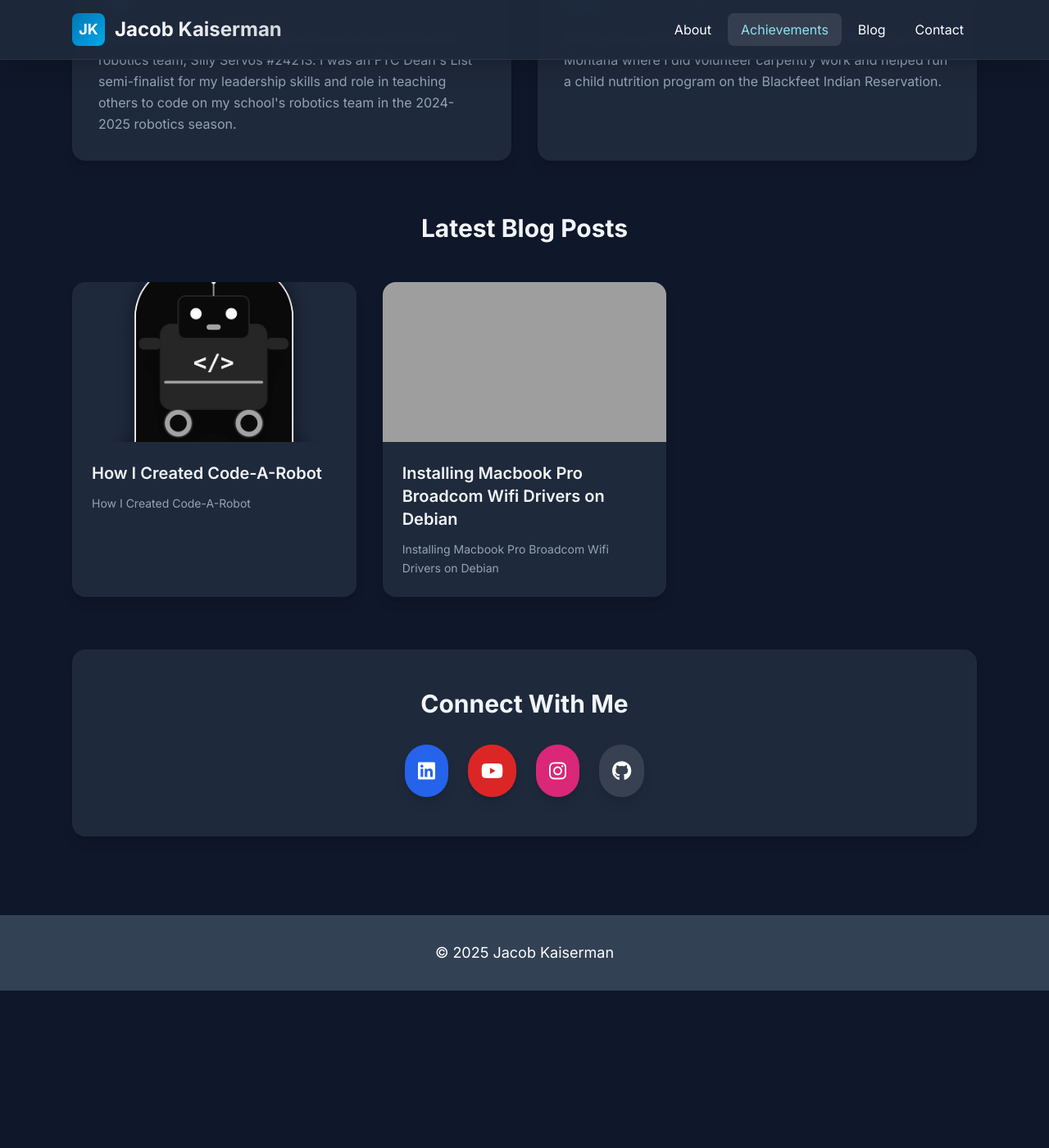
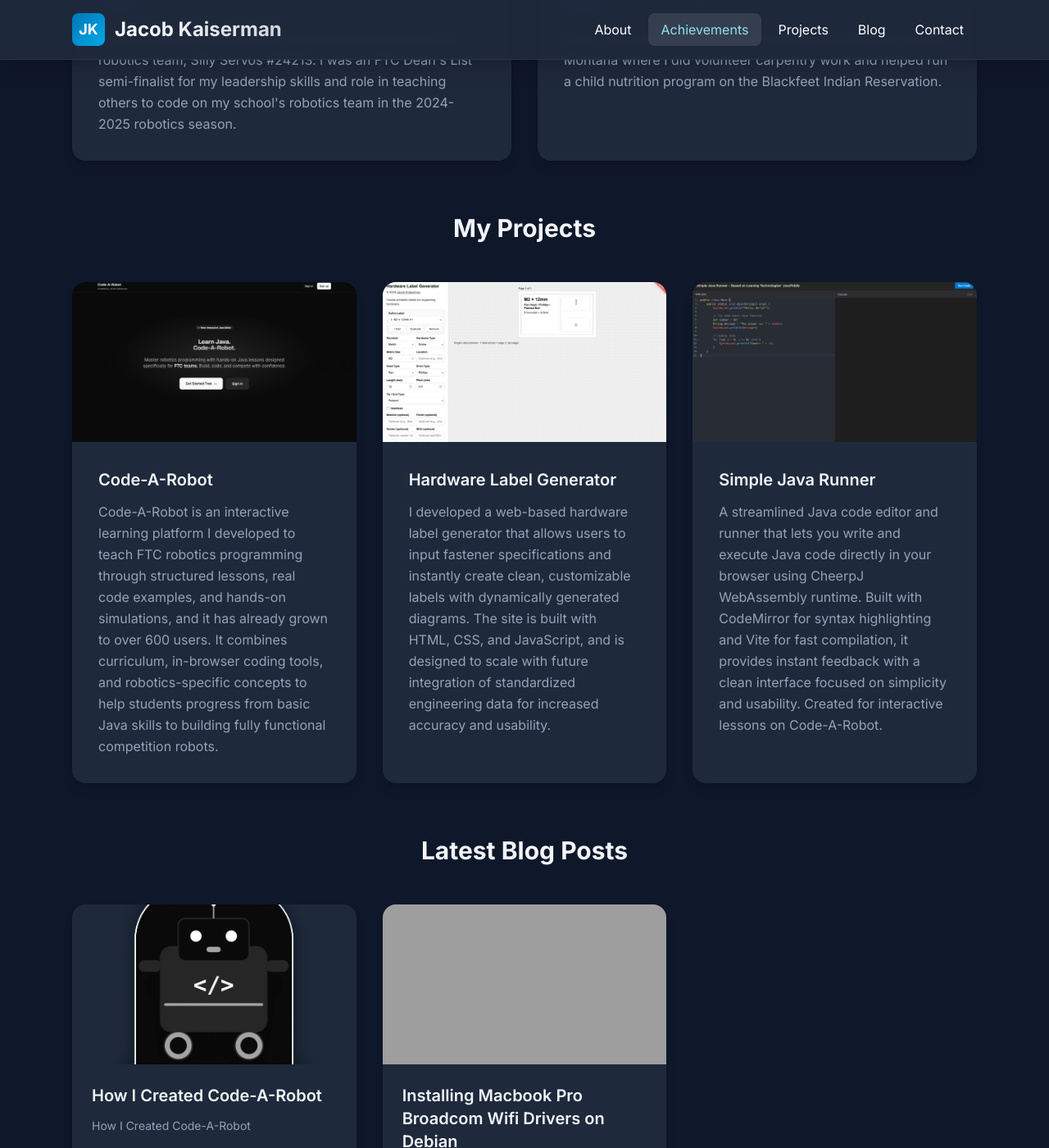
Before and after one commit to jpkaiser2/jpkaiser2.github.io, a Jekyll site: the page built from index.markdown, in a window 1280 px wide and 1400 px high, scrolled down 1108 px. Shown: the whole window at 82% size. Built offline with Jekyll 4.4.1, drawn with Linux system fonts in a browser that asks for light colours; nearby versions of some CDN libraries; before the commit the page ends 2316 px from its top, so only the background shows below that.

Commit message:
Add Projects section with screenshots
Introduce a new "Projects" section showcasing Code-A-Robot, Hardware Label Generator, and Simple Java Runner, including project cards with screenshots, descriptions, and external links. Add corresponding navigation links (desktop and mobile) to _layouts/home.html and generated _site/index.html. Add image assets to assets/images and the built _site/assets/images, and update feed.xml timestamps in the generated site. (.DS_Store files were added/updated by the working environment.)

```diff
--- a/_layouts/home.html
+++ b/_layouts/home.html
@@ -63,6 +63,9 @@
 
                         <span>Achievements</span>
                     </a>
+                    <a href="#projects" class="nav-link px-4 py-2 rounded-lg hover:bg-white/10 transition-all duration-200 flex items-center space-x-2">
+                        <span>Projects</span>
+                    </a>
                     <a href="#blog" class="nav-link px-4 py-2 rounded-lg hover:bg-white/10 transition-all duration-200 flex items-center space-x-2">
 
                         <span>Blog</span>
@@ -89,6 +92,9 @@
                     <a href="#achievements" onclick="closeMobileMenu()" class="nav-link flex items-center space-x-3 px-4 py-3 rounded-lg hover:bg-white/10 transition-all duration-200">
 
                         <span>Achievements</span>
+                    </a>
+                    <a href="#projects" onclick="closeMobileMenu()" class="nav-link flex items-center space-x-3 px-4 py-3 rounded-lg hover:bg-white/10 transition-all duration-200">
+                        <span>Projects</span>
                     </a>
                     <a href="#blog" onclick="closeMobileMenu()" class="nav-link flex items-center space-x-3 px-4 py-3 rounded-lg hover:bg-white/10 transition-all duration-200">
 
@@ -167,6 +173,51 @@
                         During the summer of 2024, I attended a VISIONS program in Montana where I did volunteer carpentry work and helped run a child nutrition program on the Blackfeet Indian Reservation.
                     </p>
                 </div>
+            </div>
+        </section>
+
+        <!-- Projects Section -->
+        <section id="projects" class="mb-16">
+            <h3 class="text-3xl font-bold text-center text-dark-text mb-12">My Projects</h3>
+            <div class="grid md:grid-cols-2 lg:grid-cols-3 gap-8">
+                <a href="https://codearobot.org" target="_blank" class="bg-dark-surface rounded-2xl shadow-lg overflow-hidden hover:shadow-2xl transition-shadow duration-300 group">
+                    <div class="aspect-video overflow-hidden">
+                        <img src="{{ '/assets/images/CodeARobotScreenshot.png' | relative_url }}" alt="Code-A-Robot"
+                             class="w-full h-full object-cover group-hover:scale-105 transition-transform duration-300">
+                    </div>
+                    <div class="p-8">
+                        <h4 class="text-xl font-semibold text-dark-text mb-3 group-hover:text-primary transition-colors duration-200">Code-A-Robot</h4>
+                        <p class="text-dark-muted leading-relaxed">
+                            Code-A-Robot is an interactive learning platform I developed to teach FTC robotics programming through structured lessons, real code examples, and hands-on simulations, and it has already grown to over 600 users. It combines curriculum, in-browser coding tools, and robotics-specific concepts to help students progress from basic Java skills to building fully functional competition robots.
+                        </p>
+                    </div>
+                </a>
+
+                <a href="https://jacobkaiserman.com/HardwareLabelGenerator/" target="_blank" class="bg-dark-surface rounded-2xl shadow-lg overflow-hidden hover:shadow-2xl transition-shadow duration-300 group">
+                    <div class="aspect-video overflow-hidden">
+                        <img src="{{ '/assets/images/HardwareLabelGeneratorScreenshot.png' | relative_url }}" alt="Hardware Label Generator"
+                             class="w-full h-full object-cover group-hover:scale-105 transition-transform duration-300">
+                    </div>
+                    <div class="p-8">
+                        <h4 class="text-xl font-semibold text-dark-text mb-3 group-hover:text-primary transition-colors duration-200">Hardware Label Generator</h4>
+                        <p class="text-dark-muted leading-relaxed">
+                            I developed a web-based hardware label generator that allows users to input fastener specifications and instantly create clean, customizable labels with dynamically generated diagrams. The site is built with HTML, CSS, and JavaScript, and is designed to scale with future integration of standardized engineering data for increased accuracy and usability.
+                        </p>
+                    </div>
+                </a>
+
+                <a href="https://javarunner.jacobkaiserman.com/" target="_blank" class="bg-dark-surface rounded-2xl shadow-lg overflow-hidden hover:shadow-2xl transition-shadow duration-300 group">
+                    <div class="aspect-video overflow-hidden">
+                        <img src="{{ '/assets/images/SimpleJavaRunnerScreenshot.png' | relative_url }}" alt="Simple Java Runner"
+                             class="w-full h-full object-cover group-hover:scale-105 transition-transform duration-300">
+                    </div>
+                    <div class="p-8">
+                        <h4 class="text-xl font-semibold text-dark-text mb-3 group-hover:text-primary transition-colors duration-200">Simple Java Runner</h4>
+                        <p class="text-dark-muted leading-relaxed">
+                            A streamlined Java code editor and runner that lets you write and execute Java code directly in your browser using CheerpJ WebAssembly runtime. Built with CodeMirror for syntax highlighting and Vite for fast compilation, it provides instant feedback with a clean interface focused on simplicity and usability. Created for interactive lessons on Code-A-Robot.
+                        </p>
+                    </div>
+                </a>
             </div>
         </section>
 
```
Also changed, not shown: assets/images/CodeARobotScreenshot.png (added), assets/images/HardwareLabelGeneratorScreenshot.png (added), assets/images/SimpleJavaRunnerScreenshot.png (added), 8 other files.
